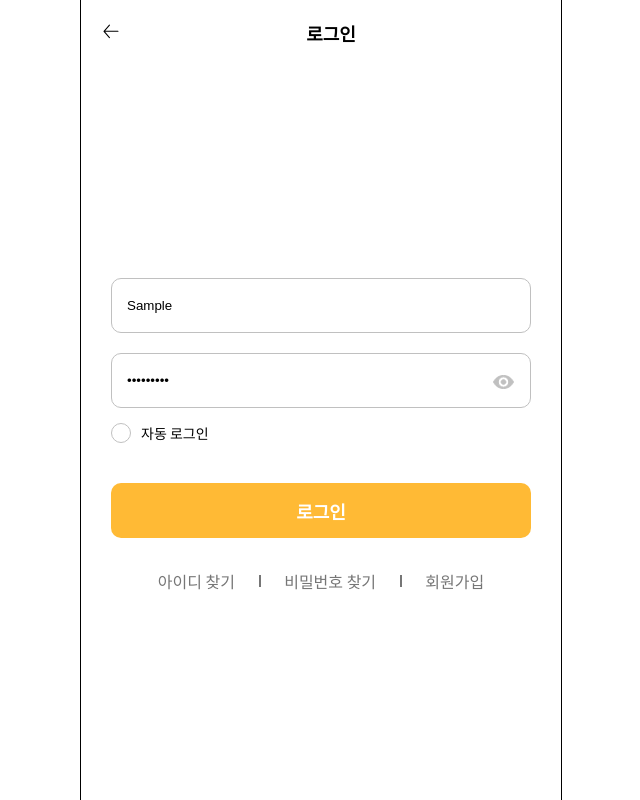
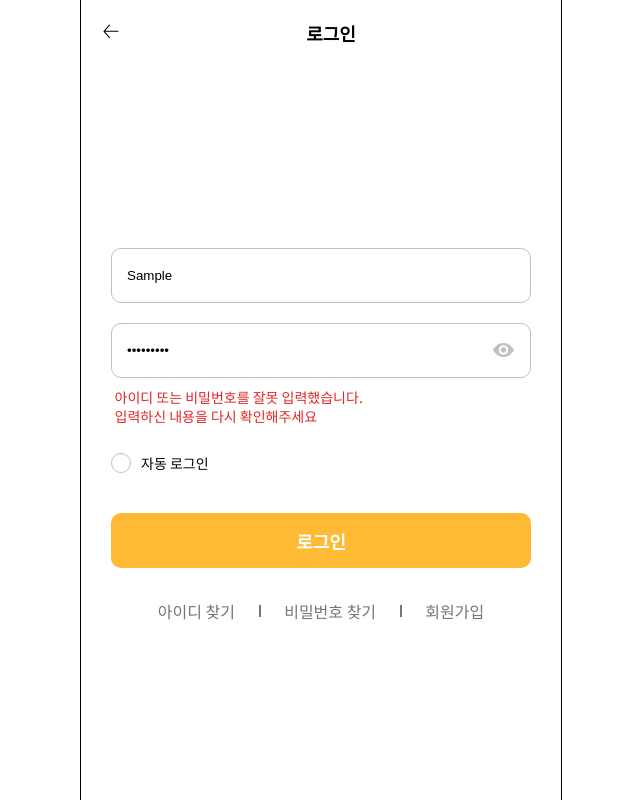
Before and after one commit to sieun1002/BapZip-Frontend, a React (Create React App) app: page /users/auth/sigin in a window 1280 px wide. Both pictures are taken after typing "Sample", "Sample123" into the empty fields and a click on the input "로그인". Shown: the whole page, without its empty margins (319-959 px from the left). Built offline with nearby package versions, Linux system fonts and the light colour scheme; no server answers.

Commit message:
feat: 로그인 실패 완성

```diff
--- a/src/components/Login/Login2.jsx
+++ b/src/components/Login/Login2.jsx
@@ -22,6 +22,8 @@ import {
   SearchLink,
   Div2,
   PDiv,
+  FailedLoginDiv,
+  FailedLoginP,
 } from "../../styles/Login/Login2.style";
 
 import arrowLeft from "../../images/Login/arrowLeft.svg";
@@ -32,6 +34,8 @@ import secret from "../../images/Login/secret.svg";
 
 export default function Login2() {
   const dispatch = useDispatch();
+
+  const [validLogin, setValidLogin] = useState(null);
 
   const [Circle, setCircle] = useState(false);
   const [form, setForm] = useState({
@@ -106,12 +110,14 @@ export default function Login2() {
       const token = response.data.result.token;
       dispatch(setCredentials({ userId, token }));
       // 여기에 로그인 성공 후 처리 로직을 추가하세요. 예: 토큰을 저장하고, 사용자를 홈페이지로 리디렉션 등
+      setValidLogin(true);
     } catch (error) {
       // 로그인 실패 또는 에러 처리
       console.error(
         "Login error",
         error.response ? error.response.data : error
       );
+      setValidLogin(false);
       // 에러 상황에 대한 처리 로직을 추가하세요. 예: 사용자에게 에러 메시지 표시
     }
   };
@@ -156,6 +162,22 @@ export default function Login2() {
                 alt="show"
               />
 
+              {validLogin === false ? (
+                <FailedLoginDiv>
+                  <FailedLoginP>
+                    아이디 또는 비밀번호를 잘못 입력했습니다.
+                  </FailedLoginP>
+                  <FailedLoginP>입력하신 내용을 다시 확인해주세요</FailedLoginP>
+                </FailedLoginDiv>
+              ) : null}
+              {/*
+              <FailedLoginDiv>
+                <FailedLoginP>
+                  아이디 또는 비밀번호를 잘못 입력했습니다.
+                </FailedLoginP>
+                <FailedLoginP>입력하신 내용을 다시 확인해주세요</FailedLoginP>
+              </FailedLoginDiv> */}
+
               <AutomaticLoginDiv onClick={CircleFunc}>
                 <CircleImage src={Circle ? checkCircle : emptyCircle} />
                 자동 로그인
--- a/src/styles/Login/Login2.style.jsx
+++ b/src/styles/Login/Login2.style.jsx
@@ -72,7 +72,21 @@ export const EyesImage = styled.img`
   height: 25px;
   position: absolute;
   right: 35px;
-  bottom: 158px;
+  top: 110px;
+`;
+
+export const FailedLoginDiv = styled.div`
+  width: 420px;
+  height: 40px;
+  /* background-color: beige; */
+  margin: 10px 0 10px 7px;
+`;
+export const FailedLoginP = styled.p`
+  color: #e32525;
+  font-size: 14px;
+  font-weight: 500;
+  line-height: 19.07px;
+  margin: 0;
 `;
 
 export const AutomaticLoginDiv = styled.div`
```
